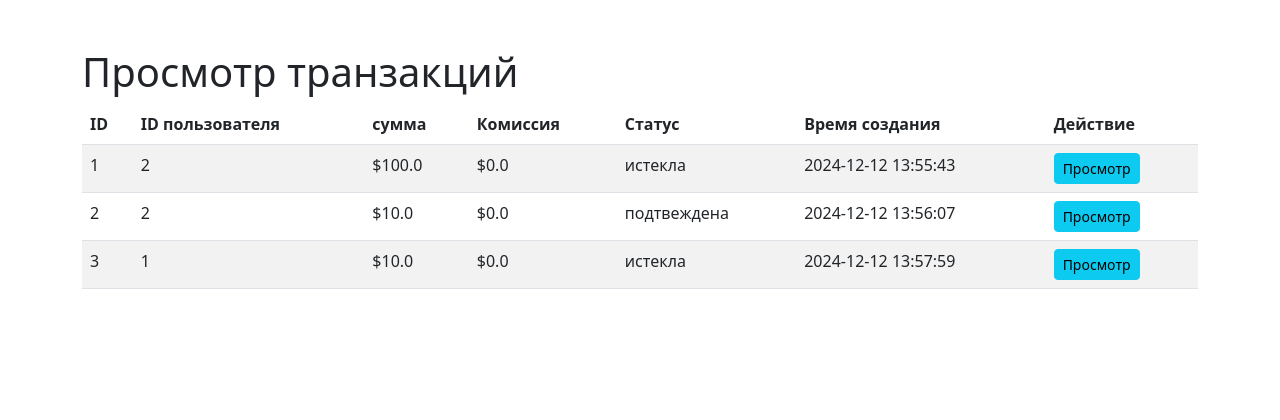
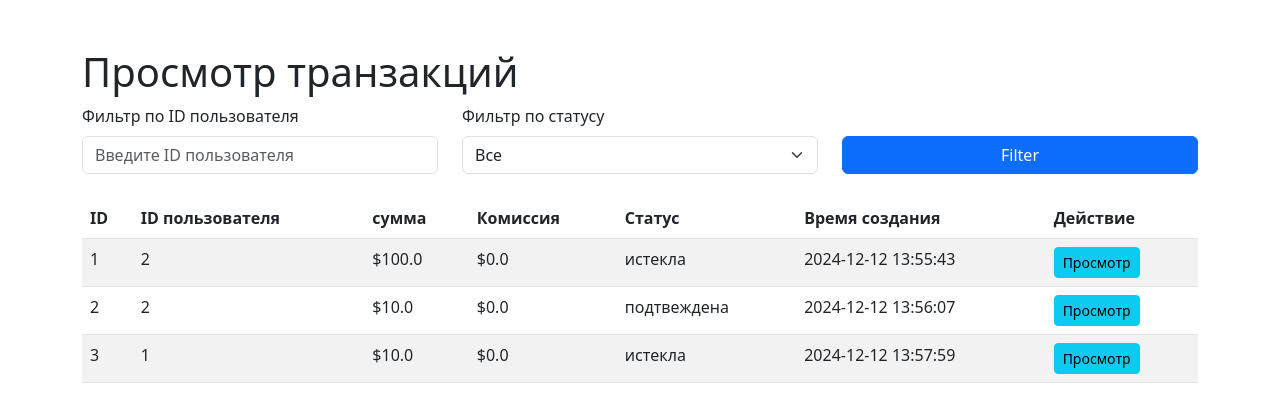
Before and after one commit to Pynajy/testing_transaction, a Flask app: page /admin/transactions in a window 1280 px wide. Shown: the top 420 px of the page. Run offline with Flask 3, Linux system fonts and the light colour scheme; a user stored in the database is signed in.

Commit message:
add csfr for form, add filter transaction

```diff
--- a/app.py
+++ b/app.py
@@ -66,13 +66,11 @@ class Transaction(db.Model):
         return f'<Transaction {self.id}: Сумма={self.amount}, Комиссия={self.commission}, статус={self.status}>'
 
 
-# Login form
 class LoginForm(FlaskForm):
     username = StringField('Username', validators=[DataRequired()])
     password = PasswordField('Password', validators=[DataRequired()])
     submit = SubmitField('Login')
 
-# Registration form
 class RegistrationForm(FlaskForm):
     username = StringField('Username', validators=[DataRequired(), Length(min=3, max=80)])
     password = PasswordField('Password', validators=[DataRequired(), Length(min=6)])
@@ -80,7 +78,11 @@ class RegistrationForm(FlaskForm):
     role = SelectField('Role', choices=[('admin', 'Admin'), ('user', 'User')], validators=[DataRequired()])
     submit = SubmitField('Register')
 
+class TransactionForm(FlaskForm):
+    submit = SubmitField('Register')
 
+class UserForm(FlaskForm):
+    submit = SubmitField('Register')
 
 @app.cli.command("create-admin")
 @click.argument('username')
@@ -157,14 +159,16 @@ def edit_user(user_id):
             return redirect(url_for('login'))
         else:
             return redirect(url_for('admin_transactions'))
+    form = UserForm()
     user = User.query.get_or_404(user_id)
     if request.method == 'POST':
         user.balance = float(request.form['balance'])
         user.commission_rate = float(request.form['commission_rate'])
+        user.role = str(request.form['role'])
         user.webhook_url = request.form['webhook_url']
         db.session.commit()
         return redirect(url_for('admin_users'))
-    return render_template('edit_user.html', user=user)
+    return render_template('edit_user.html', user=user, form=form)
 
 @app.route('/admin/users/add', methods=['GET', 'POST'])
 def add_user():
@@ -173,14 +177,22 @@ def add_user():
             return redirect(url_for('login'))
         else:
             return redirect(url_for('admin_transactions'))
+    form = RegistrationForm()
     if request.method == 'POST':
-        user = User(balance = float(request.form['balance']), commission_rate = float(request.form['commission_rate']), webhook_url = request.form['webhook_url'])
+        user = User(
+            username = str(request.form['username']),
+            balance = float(request.form['balance']),
+            commission_rate = float(request.form['commission_rate']),
+            webhook_url = request.form['webhook_url']
+            )
+        user.set_password(request.form['password'])
         db.session.add(user)
         db.session.commit()
         return redirect(url_for('admin_users'))
-    return render_template('add_user.html')
+    return render_template('add_user.html', form=form)
 
 @app.route('/admin/users/delete/<int:user_id>', methods=['POST'])
+@csrf.exempt
 def delete_user(user_id):
     if session.get('role') != 'admin':
         if session.get('role') != 'user':
@@ -194,13 +206,29 @@ def delete_user(user_id):
 
 @app.route('/admin/transactions')
 def admin_transactions():
-    if session.get('role') == 'admin':
-        transactions = Transaction.query.all()
-    elif session.get('role') == 'user':
-        user_id = session.get('user_id')
-        transactions = Transaction.query.filter_by(user_id=user_id).all()
-    else:
+    user_id = session.get('user_id')
+    role = session.get('role')
+
+    if role not in ['admin', 'user']:
         return redirect(url_for('login'))
+
+    # Получаем фильтры из запроса
+    filter_user_id = request.args.get('user_id')
+    filter_status = request.args.get('status')
+
+    # Строим запрос на основе роли и фильтров
+    query = Transaction.query
+
+    if role == 'user':
+        query = query.filter_by(user_id=user_id)
+
+    if filter_user_id:
+        query = query.filter_by(user_id=filter_user_id)
+
+    if filter_status:
+        query = query.filter_by(status=filter_status)
+
+    transactions = query.all()
 
     return render_template('transactions.html', transactions=transactions)
 
@@ -209,6 +237,7 @@ def transaction_detail(transaction_id):
     if session.get('role') != 'admin':
         if session.get('role') != 'user':
             return redirect(url_for('login'))
+    form = TransactionForm()
     transaction = Transaction.query.get_or_404(transaction_id)
     if request.method == 'POST':
         status = request.form['status']
@@ -216,7 +245,7 @@ def transaction_detail(transaction_id):
             transaction.status = status
             db.session.commit()
         return redirect(url_for('admin_transactions'))
-    return render_template('transaction_detail.html', transaction=transaction)
+    return render_template('transaction_detail.html', transaction=transaction, form=form)
 
 @app.route('/create_transaction', methods=['POST'])
 @csrf.exempt
--- a/templates/transaction_detail.html
+++ b/templates/transaction_detail.html
@@ -39,6 +39,7 @@
         {% if transaction.status == "ожидание" %}
 
         <form method="POST" action="/admin/transactions/{{ transaction.id }}">
+            {{ form.hidden_tag() }}
             <div class="mb-3">
                 <label for="status" class="form-label">Изменить статус</label>
                 <select id="status" name="status" class="form-select">
--- a/templates/transactions.html
+++ b/templates/transactions.html
@@ -9,6 +9,28 @@
 <body>
     <div class="container mt-5">
         <h1>Просмотр транзакций</h1>
+
+        <form method="GET" action="/admin/transactions" class="mb-4">
+            <div class="row">
+                <div class="col-md-4">
+                    <label for="user_id" class="form-label">Фильтр по ID пользователя</label>
+                    <input type="text" class="form-control" id="user_id" name="user_id" placeholder="Введите ID пользователя" value="{{ request.args.get('user_id', '') }}">
+                </div>
+                <div class="col-md-4">
+                    <label for="status" class="form-label">Фильтр по статусу</label>
+                    <select id="status" name="status" class="form-select">
+                        <option value="">Все</option>
+                        <option value="ожидание" {% if request.args.get('status') == 'ожидание' %}selected{% endif %}>ожидание</option>
+                        <option value="подтвеждена" {% if request.args.get('status') == 'подтвеждена' %}selected{% endif %}>подтвеждена</option>
+                        <option value="отменена" {% if request.args.get('status') == 'отменена' %}selected{% endif %}>отменена</option>
+                        <option value="истекла" {% if request.args.get('status') == 'истекла' %}selected{% endif %}>истекла</option>
+                    </select>
+                </div>
+                <div class="col-md-4 d-flex align-items-end">
+                    <button type="submit" class="btn btn-primary w-100">Filter</button>
+                </div>
+            </div>
+        </form>
 
         <table class="table table-striped">
             <thead>
--- a/templates/users.html
+++ b/templates/users.html
@@ -18,6 +18,8 @@
             <thead>
                 <tr>
                     <th>ID</th>
+                    <th>Имя пользователя</th>
+                    <th>Роль</th>
                     <th>Баланс</th>
                     <th>Ставка комиссии</th>
                     <th>Webhook URL</th>
@@ -28,6 +30,8 @@
                 {% for user in users %}
                 <tr>
                     <td>{{ user.id }}</td>
+                    <td>{{ user.username }}</td>
+                    <td>{{ user.role }}</td>
                     <td>${{ user.balance }}</td>
                     <td>{{ user.commission_rate * 100 }}%</td>
                     <td>{{ user.webhook_url or 'None' }}</td>
```
Also changed, not shown: templates/add_user.html (+21 -0 lines), templates/edit_user.html (+10 -0 lines), instance/test.db, 1 other file.
